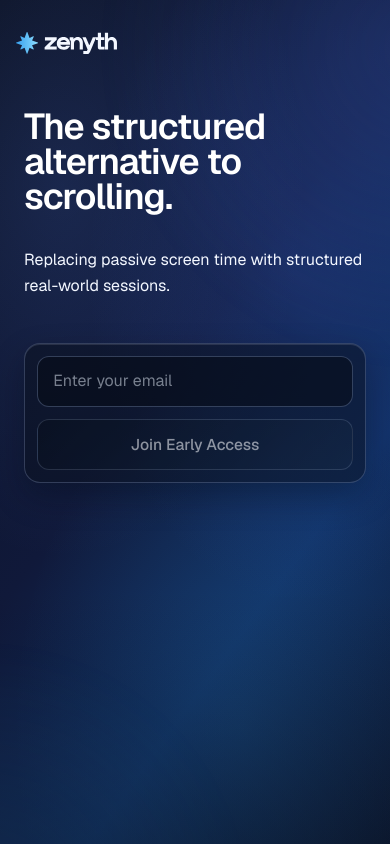
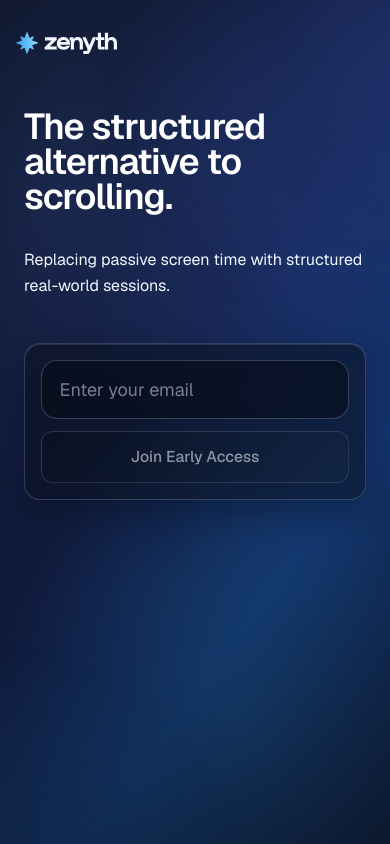
Before and after one commit to dovudjurayev-spec/zenyth-ai-site, a React (Vite) app: page / in a window 390 px wide. Shown: the top 844 px of the page. Built offline with nearby package versions, Linux system fonts and the light colour scheme; the HTML template or start-up script is replaced by a standard one.

Commit message:
chore: increase waitlist input size on mobile

```diff
--- a/src/index.css
+++ b/src/index.css
@@ -185,6 +185,25 @@
     border-color: rgba(199, 221, 255, 0.62);
   }
 
+  /* Make input and button a bit larger and taller on small screens */
+  @media (max-width: 640px) {
+    .waitlist-form-shell {
+      padding: 1rem;
+    }
+
+    .waitlist-input {
+      font-size: 1.125rem;
+      padding: 1rem 1.1rem;
+      border-radius: 1rem;
+    }
+
+    .waitlist-button {
+      font-size: 1rem;
+      padding: 1rem 1.1rem;
+      border-radius: 1rem;
+    }
+  }
+
   .waitlist-button {
     border-radius: 0.75rem;
     border: 1px solid rgba(201, 221, 255, 0.28);
```
